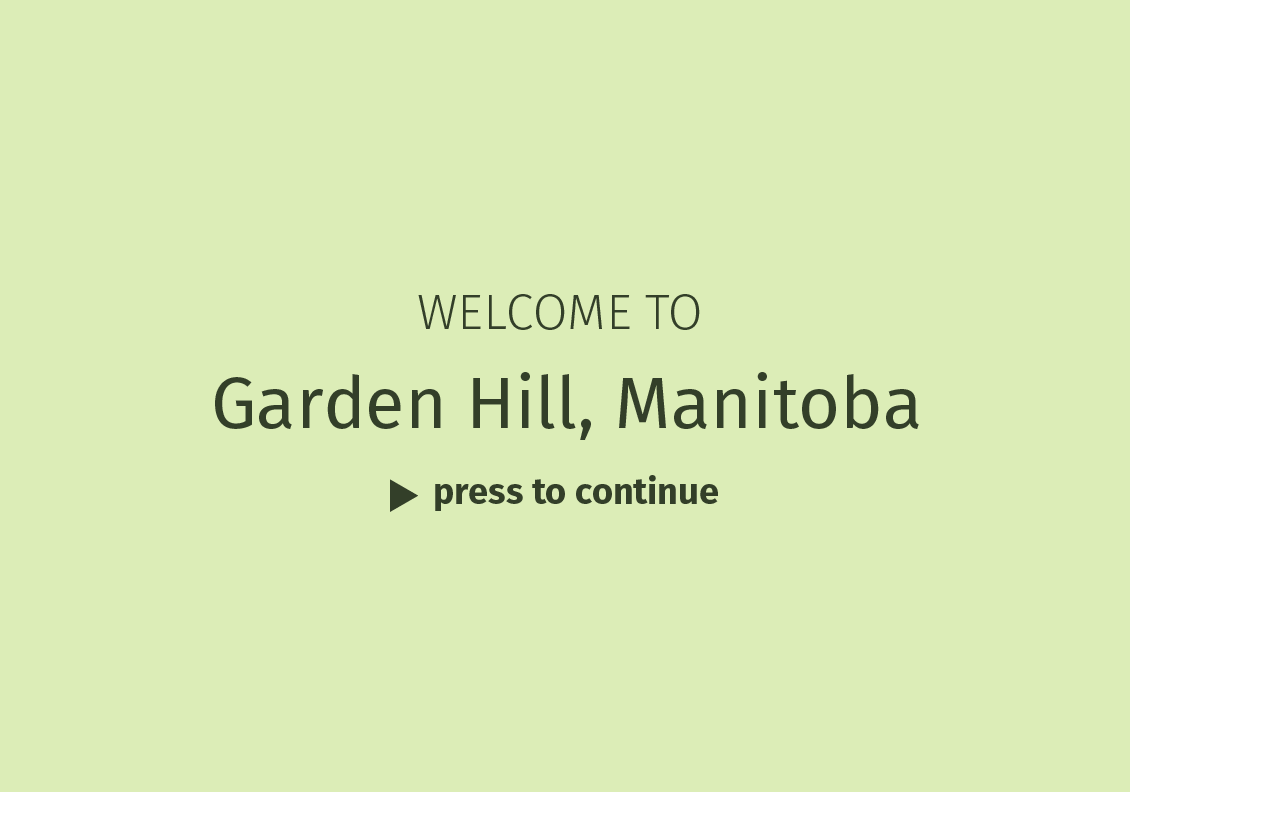
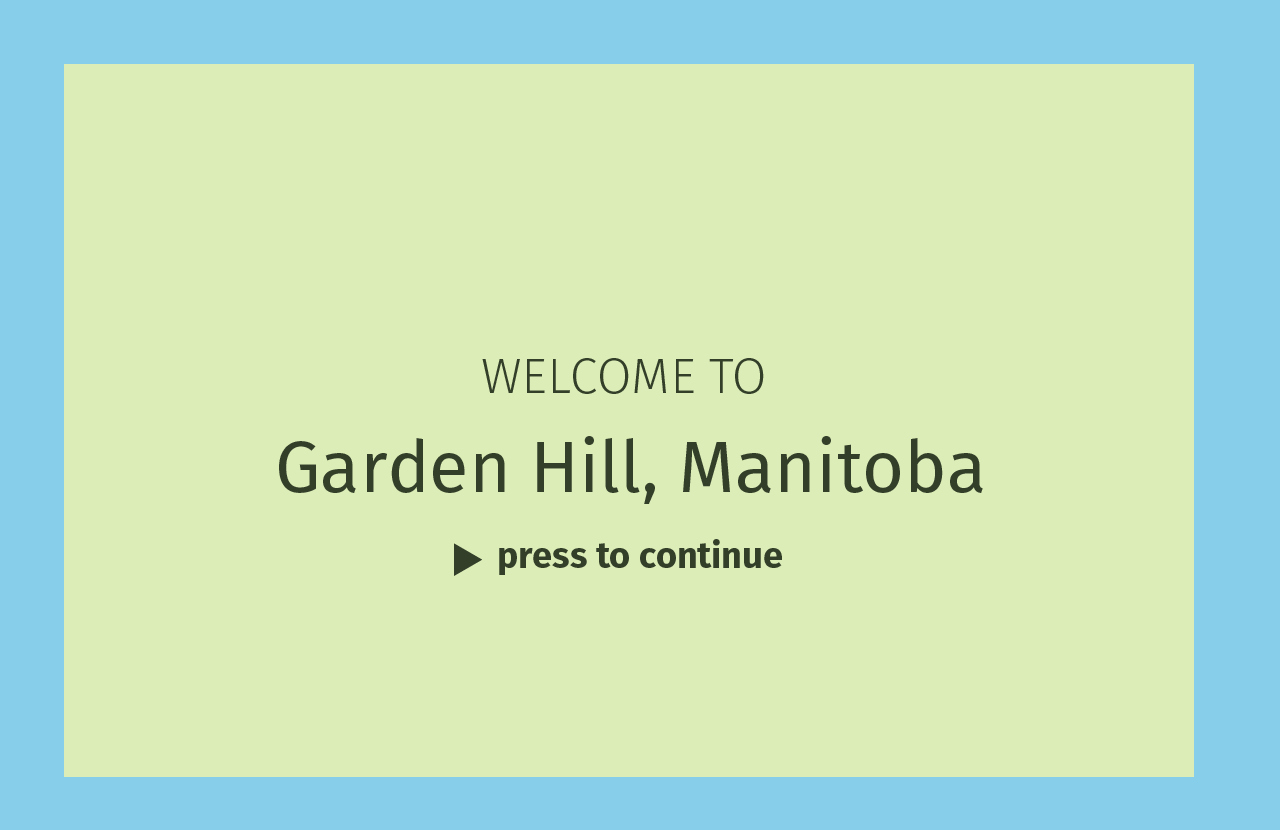
Before and after one commit to Winston-Lu/HackWestern2019, a plain HTML site: page TestGame/index.html in a window 1280 px wide. Shown: the top 830 px of the page. After the commit the page ends 800 px from the top, so only its background shows below. Drawn offline with nearby package versions, Linux system fonts and the light colour scheme; a web font is replaced by a local one.

Commit message:
new changes

```diff
--- a/TestGame/d3-game.js
+++ b/TestGame/d3-game.js
@@ -1,6 +1,6 @@
 (function() {
     "use strict";
-    let svg = d3.select("main")
+    let svg = d3.select("#game")
         .append("svg"),
         margin = {
             top: 10,
@@ -13,12 +13,14 @@
         },
         currentKeysPressed = [];
 
+    svg.attr('height', '100%')
+
     let canMove = false;
     let backgroundNum = 0;
     let dialog = 0;
     let nextScene = svg.append('rect')
         .attr("width", 50)
-        .attr("heigh", 50)
+        .attr("height", 50)
         .attr("x", 50)
         .attr("y", 50);
     let paddle = svg.append('svg:image');
@@ -76,12 +78,6 @@
     let left = {
         paddle: Paddle("left")(Screen().height / 2, Screen().height / 2)
     };
-    let svg1 = d3.select('body').append('svg').attr({
-        width: 300,
-        height: 300,
-        border: '1px solid #ccc'
-    });
-
 
     let facingRight = true;
     let isWalking = false;
--- a/TestGame/index.html
+++ b/TestGame/index.html
@@ -5,7 +5,9 @@
 <link href='http://fonts.googleapis.com/css?family=Overlock' rel='stylesheet' type='text/css'>
 <link rel="stylesheet" href="style.css">
 
-<main></main>
+<main>
+    <div class="center" id="game"></div>
+</main>
 
 <script src="http://d3js.org/d3.v3.min.js" charset="utf-8"></script>
 <script src="d3-game.js"></script>
--- a/TestGame/style.css
+++ b/TestGame/style.css
@@ -1,12 +1,17 @@
 html,
 body,
 main {
-    height: 100%;
+    vertical-align: middle;
+    background-color: skyblue;
     padding: 0;
     margin: 0;
     -webkit-box-sizing: border-box;
     -moz-box-sizing: border-box;
     box-sizing: border-box;
+}
+
+main {
+    height: 100vh;
 }
 
 svg {
@@ -29,3 +34,10 @@ line {
     fill: white;
     stroke: "red";
 }
+
+.center {
+    padding-top: 4rem;
+    height: 90%;
+    margin: auto;
+    width: 90%;
+}
```
Also changed, not shown: TestGame/images/sprites/girlleft.gif (added), TestGame/images/sprites/girlright.gif (added).
